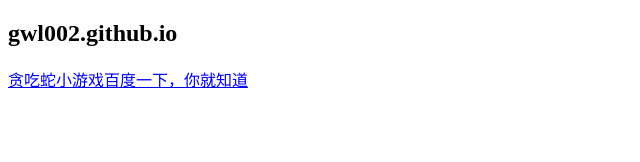
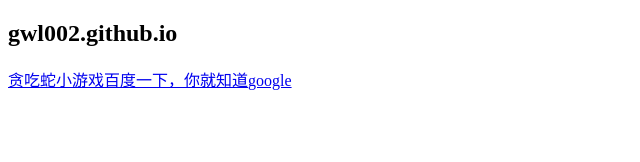
Before and after one commit to gwl002/gwl002.github.io, a Next.js app: page / in a window 1280 px wide. Shown: the top 162 px of the page, without its empty margins (0-640 px from the left). Built offline with nearby package versions, Linux system fonts and the light colour scheme.

Commit message:
add a test link

```diff
--- a/pages/index.js
+++ b/pages/index.js
@@ -8,6 +8,7 @@ export default function HomePage() {
             <h2>gwl002.github.io</h2>
             <Link href="/greedySnake">贪吃蛇小游戏</Link>
             <a href="https://www.baidu.com">百度一下，你就知道</a>
+            <a href="https://www.google.com">google</a>
         </div>
     )
 }
```
